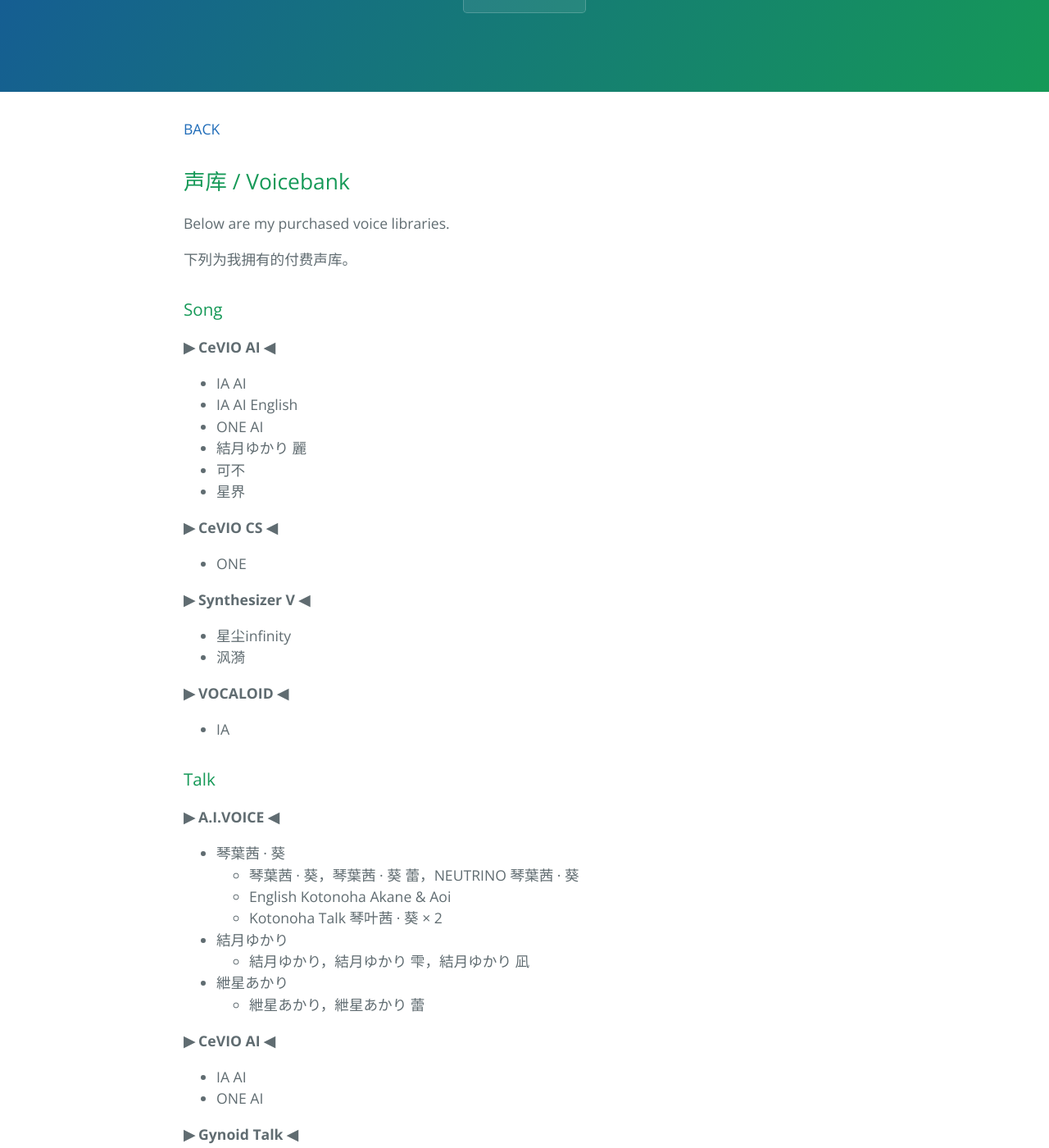
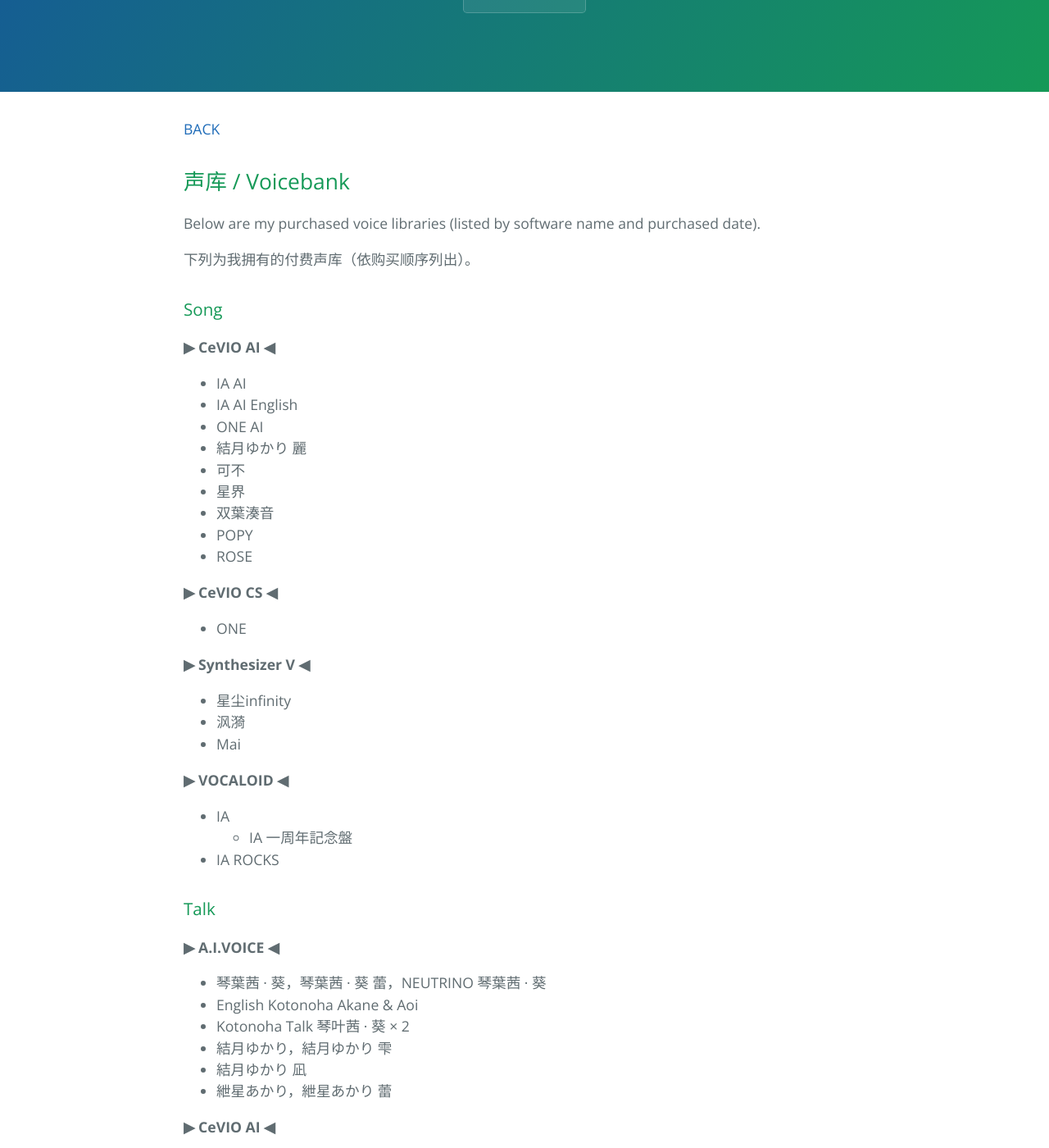
Before and after one commit to NachtgeistW/Sft-Song-Talk-About-Me, a Jekyll site: the page built from voicebanks-and-daw.md, in a window 1280 px wide and 1400 px high, scrolled down 271 px. Shown: the whole window at 82% size. Built offline with Jekyll 4.4.1, drawn with Linux system fonts in a browser that asks for light colours; some of the changed text lies outside the part shown.

Commit message:
+(voicebanks-and-daw): voicebank

```diff
--- a/voicebanks-and-daw.md
+++ b/voicebanks-and-daw.md
@@ -6,9 +6,9 @@ layout: default
 
 ## 声库 / Voicebank
 
-Below are my purchased voice libraries.
+Below are my purchased voice libraries (listed by software name and purchased date).
 
-下列为我拥有的付费声库。
+下列为我拥有的付费声库（依购买顺序列出）。
 
 ### Song
 
@@ -20,6 +20,9 @@ Below are my purchased voice libraries.
 - 結月ゆかり 麗
 - 可不
 - 星界
+- 双葉湊音
+- POPY
+- ROSE
 
 **▶ CeVIO CS ◀**
 
@@ -29,23 +32,24 @@ Below are my purchased voice libraries.
 
 - 星尘infinity
 - 沨漪
+- Mai
 
 **▶ VOCALOID ◀**
 
 - IA
+    - IA 一周年記念盤
+- IA ROCKS
 
 ### Talk
 
 **▶ A.I.VOICE ◀**
 
-- 琴葉茜 · 葵
-    - 琴葉茜 · 葵，琴葉茜 · 葵 蕾，NEUTRINO 琴葉茜 · 葵
-    - English Kotonoha Akane & Aoi
-    - Kotonoha Talk 琴叶茜 · 葵 × 2
-- 結月ゆかり
-    - 結月ゆかり，結月ゆかり 雫，結月ゆかり 凪
-- 紲星あかり
-    - 紲星あかり，紲星あかり 蕾
+- 琴葉茜 · 葵，琴葉茜 · 葵 蕾，NEUTRINO 琴葉茜 · 葵
+- English Kotonoha Akane & Aoi
+- Kotonoha Talk 琴叶茜 · 葵 × 2
+- 結月ゆかり，結月ゆかり 雫
+- 結月ゆかり 凪
+- 紲星あかり，紲星あかり 蕾
 
 **▶ CeVIO AI ◀**
 
```
Also changed, not shown: other parts of voicebanks-and-daw.md (+2 -0 lines).
